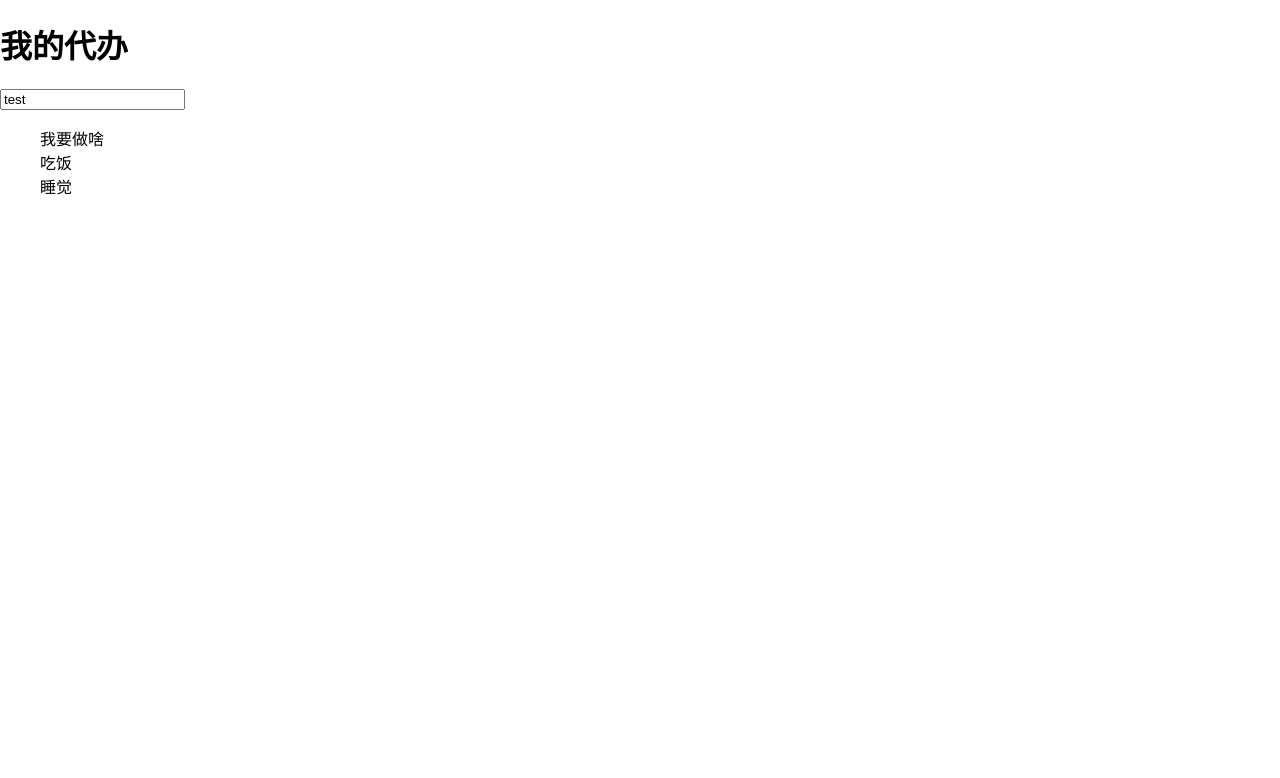
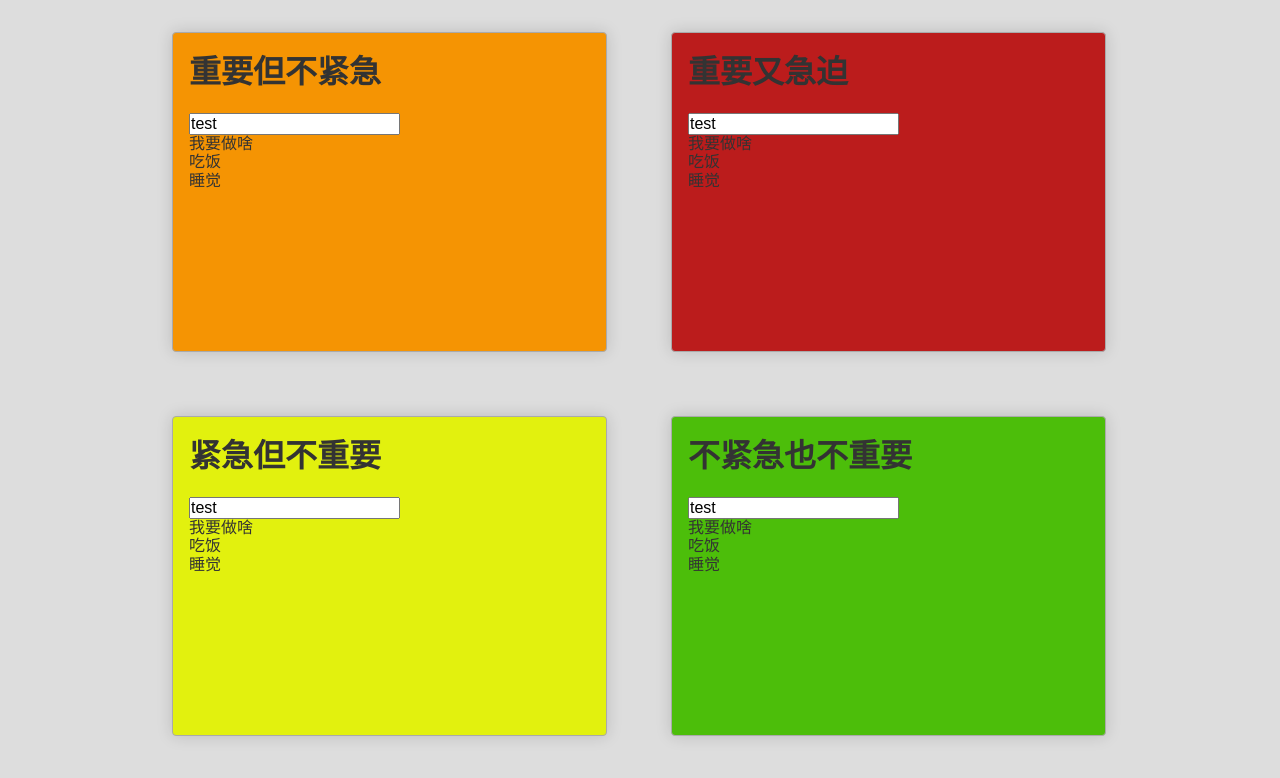
Before and after one commit to HARRISKING/react1.2, a React (Create React App) app in the folder react-demo/: page / in a window 1280 px wide. Shown: the top 778 px of the page. Built offline with nearby package versions, Linux system fonts and the light colour scheme.

Commit message:
样式完善了

```diff
--- a/react-demo/package.json
+++ b/react-demo/package.json
@@ -4,6 +4,7 @@
   "private": true,
   "dependencies": {
     "babel-core": "^6.26.0",
+    "normalize.css": "^7.0.0",
     "react": "^16.0.0",
     "react-dom": "^16.0.0",
     "react-scripts": "1.0.14"
--- /dev/null
+++ b/react-demo/src/App.css
@@ -0,0 +1,12 @@
+.App{
+    color: #333;
+    border:1px solid #aaa;
+    border-radius: 4px;
+    /* background: #fff; */
+    margin: 2em;
+    padding: 0 1em;
+    min-height: 20em;
+    /* min-width: 32em; */
+    box-shadow: 0 0 1em hsla(0, 0%, 0%, 0.15);
+    min-width: 435px;
+}
--- a/react-demo/src/App.jsx
+++ b/react-demo/src/App.jsx
@@ -1,6 +1,9 @@
 import React from 'react';
 import TodoInput from './TodoInput';
 import TodoItems from './TodoItems';
+import 'normalize.css';
+import './reset.css';
+import './App.css';
 
 class App extends React.Component{
     constructor(props){
@@ -21,8 +24,8 @@ class App extends React.Component{
             return <TodoItems todo={item}/>
         })
         return (
-            <div>
-                <h1>我的代办</h1>
+            <div className="App">
+                <h1>{this.props.title}</h1>
                 <TodoInput newTodos={this.state.newTodo}/>
                 <ol>
                     {todos}
--- a/react-demo/src/index.css
+++ b/react-demo/src/index.css
@@ -1,5 +1,24 @@
-body {
-  margin: 0;
-  padding: 0;
-  font-family: sans-serif;
+body{
+  background: #ddd;
 }
+#root{
+  display: flex;
+  justify-content: center;
+}
+.quadrant-all{
+  display: flex;
+  flex-wrap: wrap;
+  max-width: 1000px;
+}
+.quadrant-all .App:first-child{
+  background: rgb(245, 148, 3);
+}
+.quadrant-all .App:nth-child(2){
+  background: rgb(187, 28, 28);
+}
+.quadrant-all .App:nth-child(3){
+  background: hsl(64, 89%, 50%);
+}
+.quadrant-all .App:nth-child(4){
+  background: rgb(76, 190, 10);
+}
--- a/react-demo/src/index.js
+++ b/react-demo/src/index.js
@@ -5,18 +5,14 @@ import Welcome from './Welcome';
 import App from './App';
 // import registerServiceWorker from './registerServiceWorker';
 
-function tick() {
-    const element = (
-      <div>
-        <h1>Hello, world!</h1>
-        <h2>It is {new Date().toLocaleTimeString()}.</h2>
-      </div>
-    );
+
 
     ReactDOM.render(
-      <App />,
+      <div className="quadrant-all">
+        <App title="重要但不紧急" />
+        <App title="重要又急迫" />
+        <App title="紧急但不重要" />
+        <App title="不紧急也不重要" />
+      </div>,
       document.getElementById('root')
     );
-  }
-
-  setInterval(tick, 1000);
--- /dev/null
+++ b/react-demo/src/reset.css
@@ -0,0 +1,17 @@
+*{
+    margin: 0;
+    padding: 0;
+    box-sizing: border-box;
+}
+*::after{
+    box-sizing: border-box;
+}
+*::before{
+    box-sizing: border-box;
+}
+ul,ol,dl{
+    list-style: none;
+}
+a{
+    color: inherit;
+}
```
Also changed, not shown: 2 other files (tests, documents, lock files or other folders).
